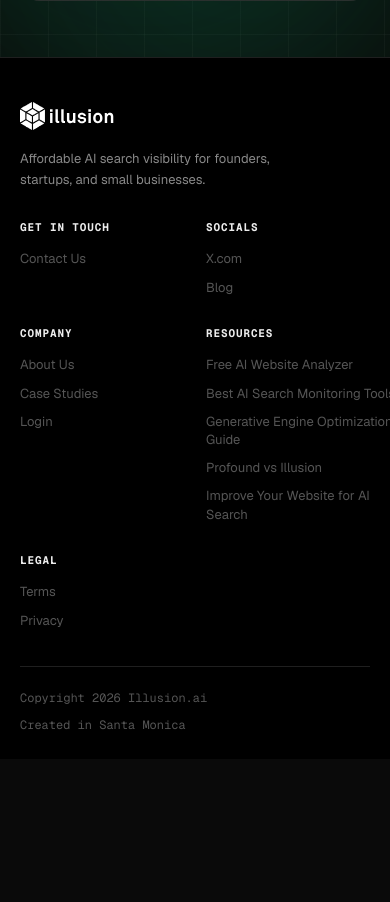
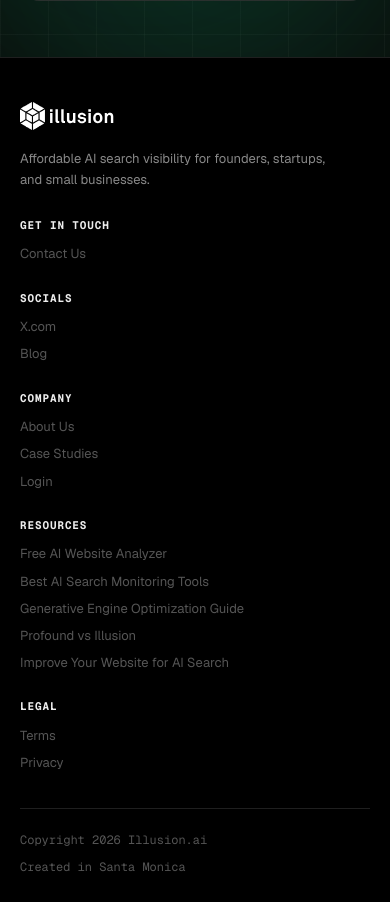
Before and after one commit to davidkc0/ai_seo, a React (Vite) app in the folder frontend/: page / in a window 390 px wide. Shown: the part 6228-7130 px from the top of the page. Before the commit the page ends 6987 px from the top, so only its background shows below. Built offline with nearby package versions, Linux system fonts and the light colour scheme; no server answers.

Commit message:
footer fix

```diff
--- a/frontend/src/pages/Landing.css
+++ b/frontend/src/pages/Landing.css
@@ -844,8 +844,13 @@
 
 .footer-main {
   display: grid;
-  grid-template-columns: minmax(220px, 1.35fr) repeat(5, minmax(120px, 1fr));
-  gap: 34px;
+  grid-template-columns:
+    minmax(220px, 1.35fr)
+    repeat(3, minmax(112px, 0.9fr))
+    minmax(230px, 1.25fr)
+    minmax(96px, 0.7fr);
+  column-gap: 44px;
+  row-gap: 34px;
   align-items: start;
 }
 
@@ -892,7 +897,8 @@
 }
 
 .footer-resources {
-  min-width: 190px;
+  min-width: 230px;
+  padding-right: 18px;
 }
 
 .footer-bottom {
@@ -905,6 +911,23 @@
   color: var(--text-dim);
   font-family: var(--font-mono);
   font-size: 12px;
+}
+
+@media (max-width: 1020px) {
+  .footer-main {
+    grid-template-columns: repeat(3, minmax(0, 1fr));
+    column-gap: 34px;
+  }
+
+  .footer-brand,
+  .footer-resources {
+    grid-column: span 2;
+  }
+
+  .footer-resources {
+    min-width: 0;
+    padding-right: 0;
+  }
 }
 
 /* ─── Responsive ────────────────────────────────────────────── */
@@ -1026,8 +1049,17 @@
     gap: 28px 22px;
   }
 
-  .footer-brand {
+  .footer-brand,
+  .footer-resources {
     grid-column: 1 / -1;
+  }
+
+  .footer-brand p {
+    max-width: 320px;
+  }
+
+  .footer-column a {
+    overflow-wrap: anywhere;
   }
 
   .footer-bottom {
@@ -1076,6 +1108,24 @@
 }
 
 @media (max-width: 480px) {
+  .footer-main {
+    grid-template-columns: 1fr;
+    gap: 26px;
+  }
+
+  .footer-brand,
+  .footer-resources {
+    grid-column: auto;
+  }
+
+  .footer-column {
+    gap: 9px;
+  }
+
+  .footer-column h3 {
+    margin-bottom: 2px;
+  }
+
   .pricing-grid {
     grid-template-columns: 1fr;
   }
```
